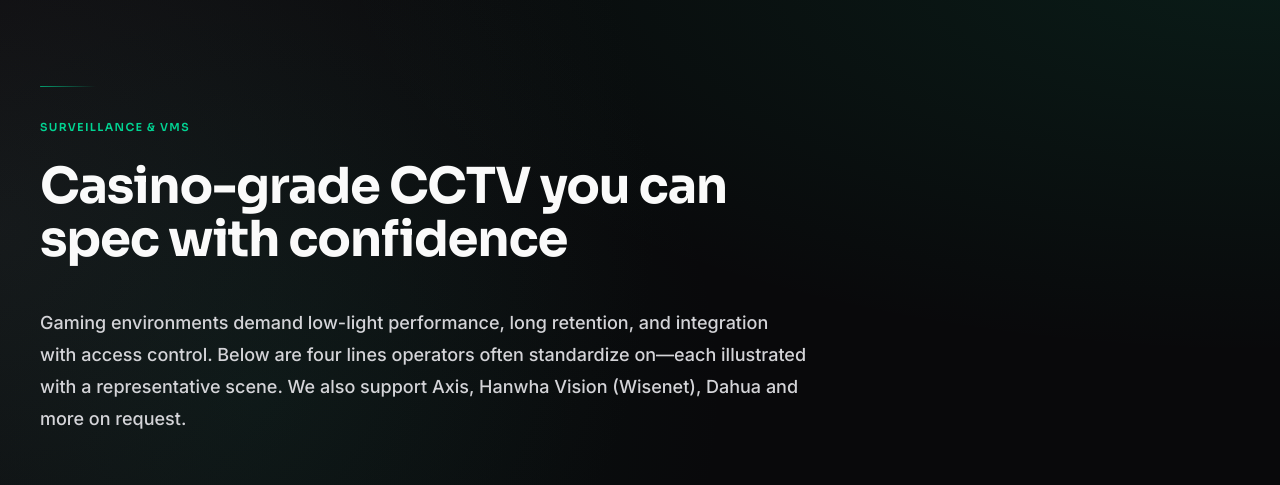
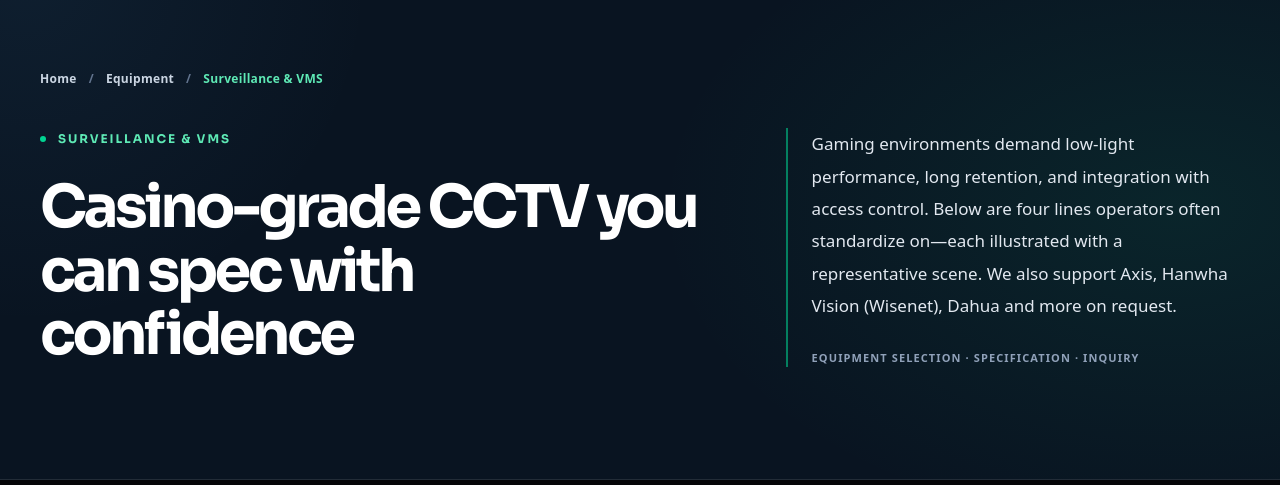
Before and after one commit to blldrmz/castech-site, a Next.js app: page /cctv in a window 1280 px wide. Shown: the part 120-605 px from the top of the page. Built offline with nearby package versions, Linux system fonts and the light colour scheme.

Commit message:
Unify premium category page hero layout

```diff
--- a/src/components/PageHero.tsx
+++ b/src/components/PageHero.tsx
@@ -1,3 +1,5 @@
+import Link from "next/link";
+
 type Props = {
   eyebrow: string;
   title: string;
@@ -7,18 +9,28 @@ type Props = {
 
 export function PageHero({ eyebrow, title, lead, id }: Props) {
   return (
-    <section
-      id={id}
-      className="relative overflow-hidden border-b border-white/[0.06] bg-zinc-950"
-    >
-      <div className="pointer-events-none absolute inset-0 bg-[radial-gradient(ellipse_at_top_right,rgba(16,185,129,0.11),transparent_52%),radial-gradient(circle_at_20%_80%,rgba(6,78,59,0.15),transparent_42%),radial-gradient(circle_at_left,rgba(24,24,27,0.9),transparent_50%)]" />
-      <div className="relative z-10 castech-container castech-section-y pb-14 sm:pb-16">
-        <div className="h-px w-14 rounded-full bg-gradient-to-r from-emerald-400/70 to-transparent" />
-        <p className="castech-eyebrow mt-8">{eyebrow}</p>
-        <h1 className="castech-hero-title mt-5 max-w-3xl sm:mt-6">{title}</h1>
-        <p className="castech-hero-body mt-8 max-w-3xl text-zinc-300 sm:mt-10">
-          {lead}
-        </p>
+    <section id={id} className="relative overflow-hidden border-b border-white/10 bg-[#091421]">
+      <div aria-hidden="true" className="pointer-events-none absolute inset-0 bg-[radial-gradient(ellipse_45%_70%_at_92%_48%,rgba(16,185,129,.10),transparent_90%),radial-gradient(ellipse_30%_75%_at_2%_3%,rgba(80,156,215,.08),transparent_90%)]"/>
+      <div className="relative castech-container py-20 sm:py-24 lg:py-28">
+        <nav className="mb-9 flex items-center gap-3 text-[12px] font-semibold tracking-wide text-slate-300" aria-label="Breadcrumb">
+          <Link href="/" className="transition hover:text-emerald-300">Home</Link>
+          <span aria-hidden="true" className="text-slate-500">/</span>
+          <Link href="/catalog" className="transition hover:text-emerald-300">Equipment</Link>
+          <span aria-hidden="true" className="text-slate-500">/</span>
+          <span className="text-emerald-300">{eyebrow}</span>
+        </nav>
+        <div className="grid items-end gap-10 lg:grid-cols-[1.2fr_.8fr] lg:gap-16">
+          <div>
+            <p className="inline-flex items-center gap-3 font-heading text-xs font-bold uppercase tracking-[.16em] text-emerald-300">
+              <span className="h-1.5 w-1.5 rounded-full bg-emerald-400" aria-hidden="true" /> {eyebrow}
+            </p>
+            <h1 className="mt-7 max-w-4xl font-heading text-[clamp(2.6rem,4.6vw,4.9rem)] font-bold leading-[1.08] tracking-[-.06em] text-white">{title}</h1>
+          </div>
+          <div className="border-l-2 border-emerald-400/55 pl-6">
+            <p className="max-w-lg text-[15px] font-medium leading-[1.9] text-slate-200 sm:text-[17px]">{lead}</p>
+            <p className="mt-7 text-[11px] font-semibold uppercase tracking-[.1em] text-slate-400">Equipment selection · specification · inquiry</p>
+          </div>
+        </div>
       </div>
     </section>
   );
```
